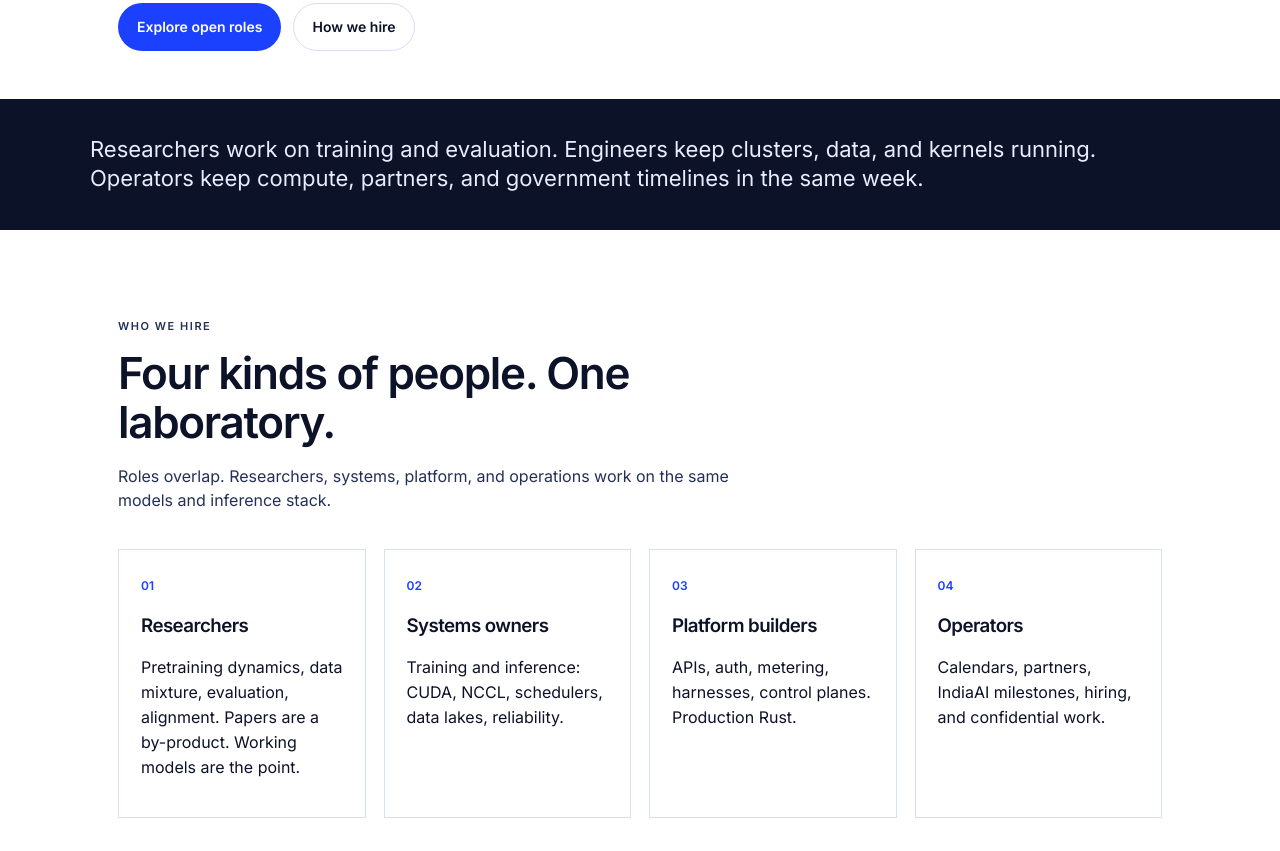
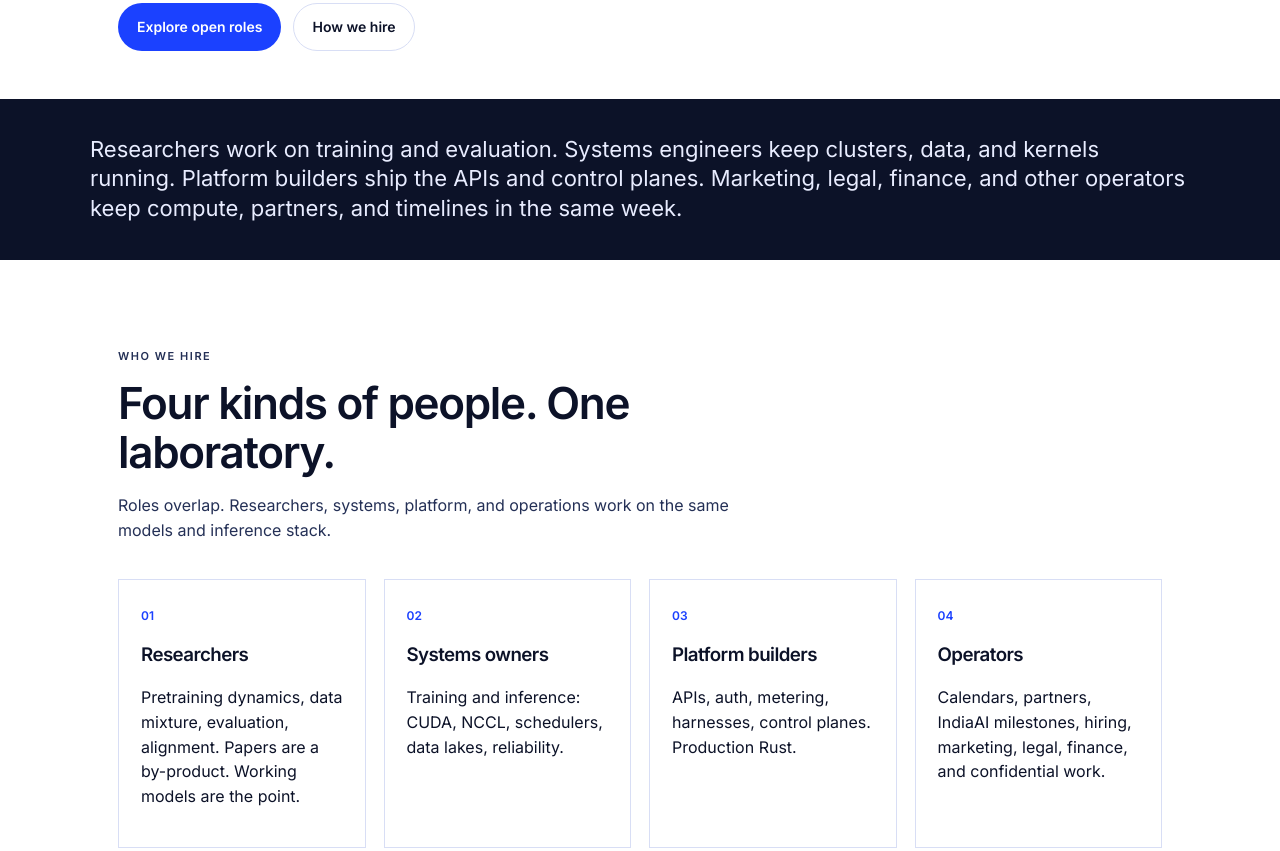
Before and after one commit to Oyerohit/soket-careers, a plain HTML site: page index.html in a window 1280 px wide. Shown: the part 498-1349 px from the top of the page. Drawn offline with Linux system fonts and the light colour scheme.

Commit message:
Widen the work strip to platform, marketing, legal, finance

```diff
--- a/index.html
+++ b/index.html
@@ -33,7 +33,7 @@
       </div>
     </section>
     <section class="strip" id="work">
-      <p>Researchers work on training and evaluation. Engineers keep clusters, data, and kernels running. Operators keep compute, partners, and government timelines in the same week.</p>
+      <p>Researchers work on training and evaluation. Systems engineers keep clusters, data, and kernels running. Platform builders ship the APIs and control planes. Marketing, legal, finance, and other operators keep compute, partners, and timelines in the same week.</p>
     </section>
     <section class="section">
       <div class="section-head">
@@ -45,7 +45,7 @@
         <article><span>01</span><h3>Researchers</h3><p>Pretraining dynamics, data mixture, evaluation, alignment. Papers are a by-product. Working models are the point.</p></article>
         <article><span>02</span><h3>Systems owners</h3><p>Training and inference: CUDA, NCCL, schedulers, data lakes, reliability.</p></article>
         <article><span>03</span><h3>Platform builders</h3><p>APIs, auth, metering, harnesses, control planes. Production Rust.</p></article>
-        <article><span>04</span><h3>Operators</h3><p>Calendars, partners, IndiaAI milestones, hiring, and confidential work.</p></article>
+        <article><span>04</span><h3>Operators</h3><p>Calendars, partners, IndiaAI milestones, hiring, marketing, legal, finance, and confidential work.</p></article>
       </div>
     </section>
     <section class="section alt" id="how">
```
